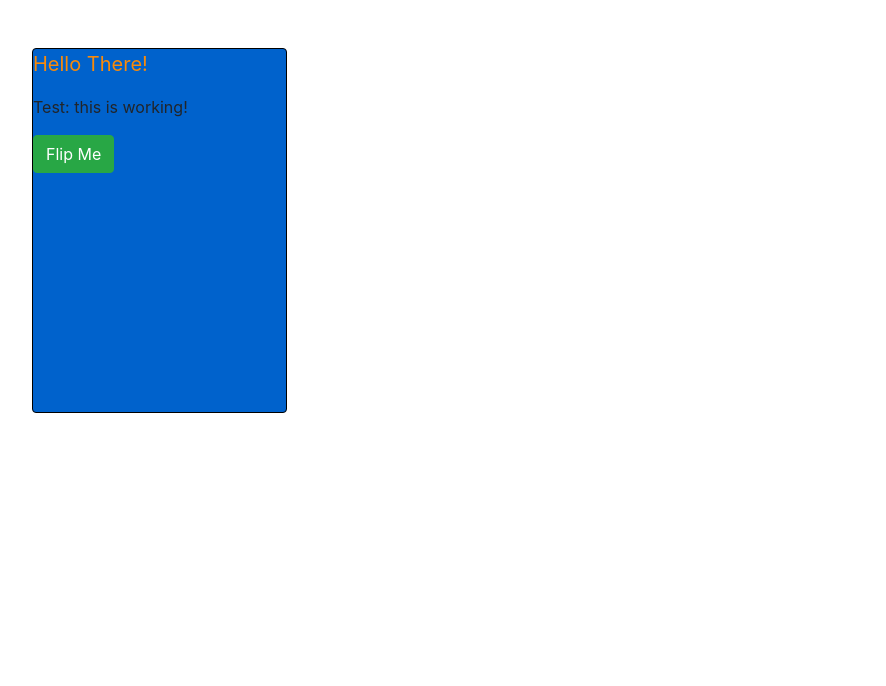
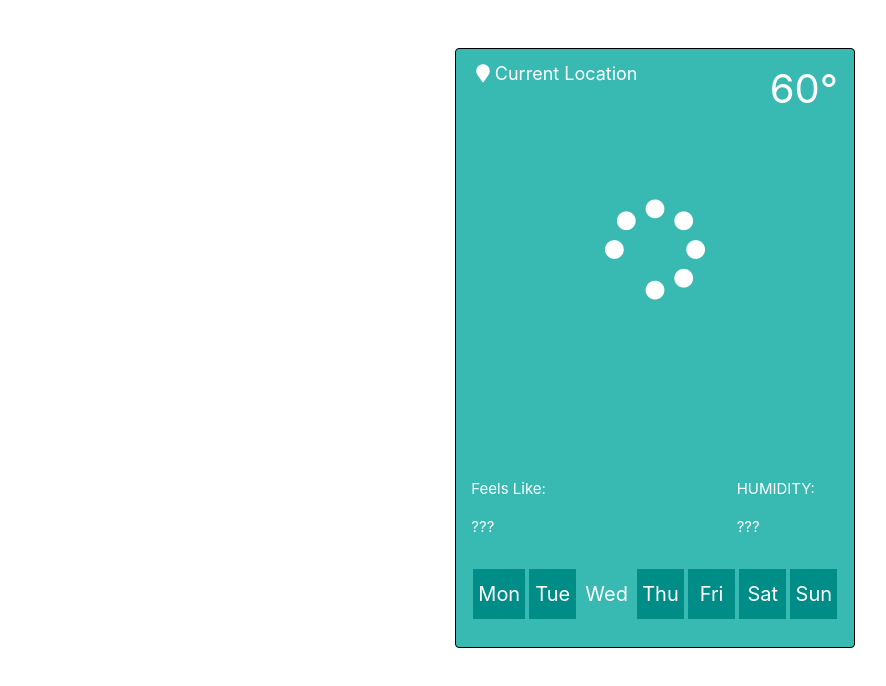
Before and after one commit to Carlinho89/react-meteo-app, a React app: page / in a window 1280 px wide. Shown: the top 686 px of the page, without its empty margins (38-924 px from the left). Built offline with nearby package versions, Linux system fonts and the light colour scheme.

Commit message:
first ugly layout

```diff
--- a/src/js/components/App.jsx
+++ b/src/js/components/App.jsx
@@ -17,9 +17,9 @@ const mapDispatchToProps = dispatch => bindActionCreators({
 
 const App = ({className, meteoTest, testMeteo}) => {
     return (
-      <div className={classnames(className, 'container')}>
+      <div className={classnames(className, 'container-fluid')}>
         <div className="row mt-5">
-            <div className="col-xs-12">
+            <div className="offset-sm-4 col-sm-5">
                 <MeteoCard
                     meteoTest={meteoTest}
                     testMeteo={testMeteo}
--- a/src/js/components/MeteoCard.jsx
+++ b/src/js/components/MeteoCard.jsx
@@ -2,17 +2,83 @@ import React from 'react';
 import PropTypes from 'prop-types';
 import classnames from 'classnames';
 
-const MeteoCard = ({className, meteoTest, testMeteo}) => {
+const MeteoCard = ({className, meteoTest, testMeteo, weatherIconClass, perceivedTemp, humidity, currentLocation}) => {
   return (
-    <div className={classnames(className, 'widdet-meteocard')}>
-        <p className="big-orange-text">Hello There!</p>
-        <p>Test: {meteoTest}</p>
-        <button
-            className={classnames('btn', 'btn-success')}
-            disabled={!testMeteo} onClick={testMeteo}
-        >
-            Flip Me
-        </button>
+    <div className={classnames(className, 'widget-meteocard', 'container-fluid')}>
+        <div className={classnames('row', 'widget-meteocard-header')}>
+            <div className="col-sm-6">
+                <p
+                    className="widget-meteocard-location"
+                >
+                    <i
+                        className="fa fa-map-marker"
+                        aria-hidden="true"
+                    />
+                        {
+                            currentLocation
+                                ? currentLocation
+                                : 'Current Location'
+                        }
+                </p>
+            </div>
+            <div className={classnames('col-sm-2', 'offset-sm-3')}>
+                <p className="widget-meteocard-celsius">
+                    60°
+                </p>
+            </div>
+        </div>
+        <div className={classnames('row', 'widget-meteocard-statuscontainer')}>
+            <div className="weather-status-container">
+                <i className={weatherIconClass} />
+            </div>
+        </div>
+        <div className={classnames('row', 'widget-meteocard-weather-details')}>
+            <div className="col-sm-4">
+                <p>Feels Like:</p>
+                <p>
+                    {
+                        perceivedTemp
+                            ? perceivedTemp
+                            : '???'
+                    }
+                </p>
+            </div>
+            <div className={classnames('col-sm-4', 'offset-sm-4')}>
+                <p>
+                    HUMIDITY:
+                </p>
+                <p>
+                    {
+                        humidity
+                            ? humidity
+                            : '???'
+                    }
+                </p>
+            </div>
+        </div>
+        <div className={classnames('flex-container', '')}>
+            <div>
+                <p className="widget-meteocard-weekday">Mon</p>
+            </div>
+            <div>
+                <p className="widget-meteocard-weekday">Tue</p>
+            </div>
+            <div className="--selected">
+                <p className="widget-meteocard-weekday">Wed</p>
+            </div>
+            <div>
+                <p className="widget-meteocard-weekday">Thu</p>
+            </div>
+            <div>
+                <p className="widget-meteocard-weekday">Fri</p>
+            </div>
+            <div>
+                <p className="widget-meteocard-weekday">Sat</p>
+            </div>
+            <div>
+                <p className="widget-meteocard-weekday">Sun</p>
+            </div>
+        </div>
     </div>
   )
 }
@@ -20,11 +86,19 @@ const MeteoCard = ({className, meteoTest, testMeteo}) => {
 MeteoCard.propTypes = {
     className: PropTypes.string,
     meteoTest: PropTypes.string.isRequired,
-    testMeteo: PropTypes.func.isRequired
+    testMeteo: PropTypes.func.isRequired,
+    weatherIconClass: PropTypes.string,
+    perceivedTemp: PropTypes.number,
+    humidity: PropTypes.number,
+    currentLocation: PropTypes.string
 }
 
 MeteoCard.defaultProps = {
-    className: null
+    className: null,
+    weatherIconClass: 'fa fa-spinner fa-spin',
+    perceivedTemp: null,
+    humidity: null,
+    currentLocation: null
 }
 
 export default MeteoCard;
--- a/src/styles/_scss/main.scss
+++ b/src/styles/_scss/main.scss
@@ -1,17 +1,85 @@
 $color-orange: #f98a09;
 $color-black: #000;
-$color-light-blue: #007bff;
-$color-dark-blue: #0062cc;
+$color-white: #fff;
+$color-light-blue: #38BAB3;
+$color-dark-blue: #008D88;
+
+
+body {
+    p {
+        color: $color-white;
+        font-size: 15px;
+    }
+}
 
 .big-orange-text {
     font-size: 20px;
     color: $color-orange;
 }
 
-.widdet-meteocard {
-    min-width: 255px;
-    min-height: 365px;
+.widget-meteocard {
+    width: 400px;
+    height: 600px;
     border: 1px solid $color-black;
     border-radius: 4px;
-    background-color:  $color-dark-blue;
+    background-color:  $color-light-blue;
+
+    &-header {
+        margin-top: 10px;
+        height: 10%;
+    }
+
+    &-statuscontainer {
+        height: 60%;
+    }
+
+    &-weather-details {
+        height: 15%;
+    }
+
+    &-footer {
+        margin-bottom: 20px;
+        height: 15%;
+    }
+
+    &-celsius {
+        font-size: 40px;
+    }
+    &-location {
+        & > i {
+            font-size: 18px;
+            margin: 5px;
+        }
+        font-size: 18px;
+    }
+
+    .weather-status-container {
+        text-align: center;
+        width: 100%;
+        padding-top: 80px;
+        & > i {
+            font-size: 100px;
+            color: $color-white;
+        }
+    }
 }
+
+.flex-container {
+    display: flex;
+    flex-wrap: nowrap;
+    background-color: $color-light-blue;
+    & > div {
+        background-color: $color-dark-blue;
+        width: 100px;
+        margin: 2px;
+        text-align: center;
+        p {
+            line-height: 30px;
+            font-size: 20px;
+            margin: 10px 5px;
+        }
+        &.--selected {
+            background-color: $color-light-blue;
+        }
+      }
+}
```
